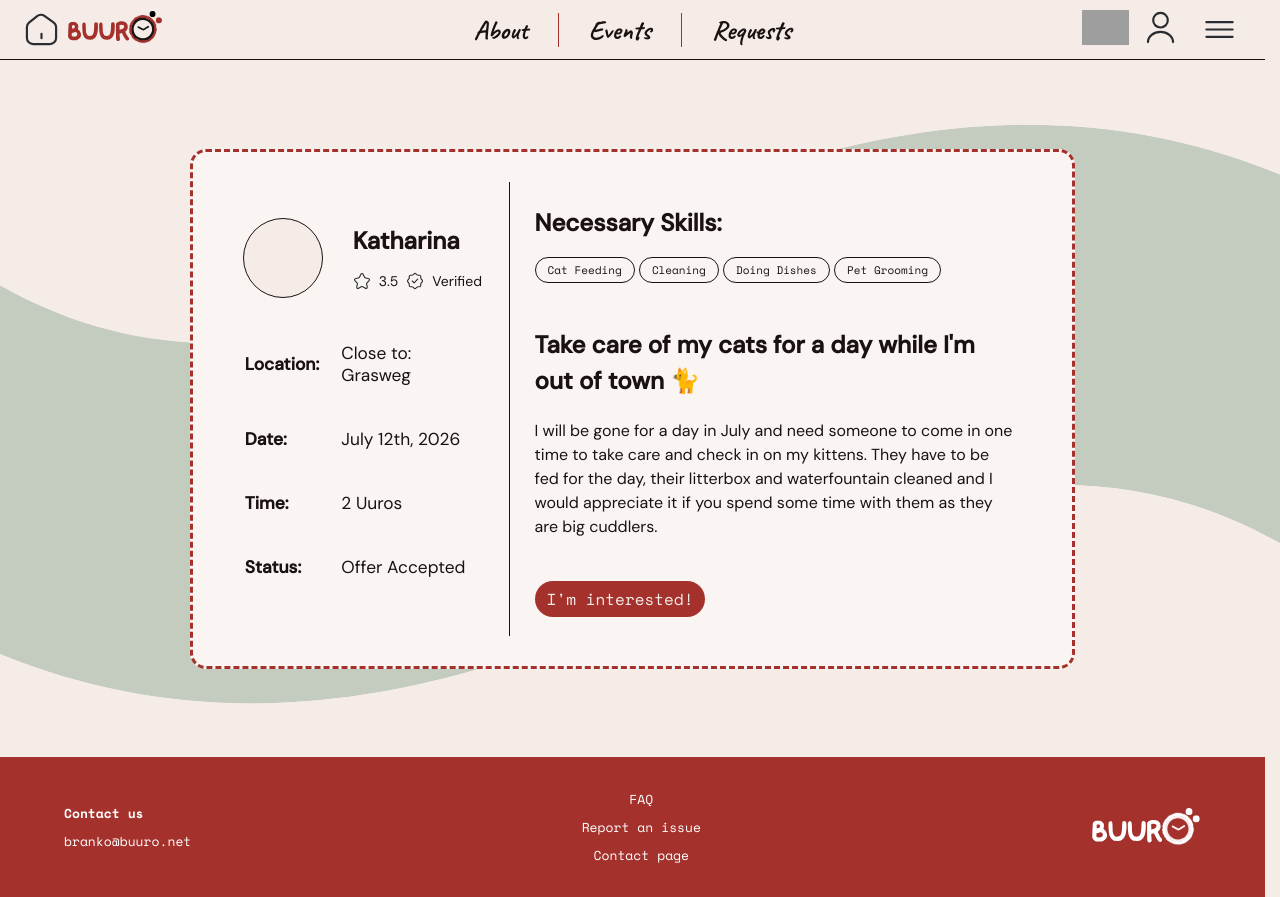
After one commit to ibao127/buuro-timebank, a Flask app: page /requestKatharina in a window 1280 px wide. The commit adds this page. Run offline with Flask 3, Linux system fonts and the light colour scheme; grey boxes are pictures that could not be loaded.

Commit message:
added static requests, fixed some styling

```diff
--- a/app.py
+++ b/app.py
@@ -24,6 +24,30 @@ def events():
 def requests_page():
     return render_template('requests.html')
 
+@app.route('/requestIris')
+def requestIris():
+    return render_template('requestIris.html')
+
+@app.route('/requestMinseo')
+def requestMinseo():
+    return render_template('requestMinseo.html')
+
+@app.route('/requestBao')
+def requestBao():
+    return render_template('requestBao.html')
+
+@app.route('/requestKatharina')
+def requestKatharina():
+    return render_template('requestKatharina.html')
+
+@app.route('/requestSade')
+def requestSade():
+    return render_template('requestSade.html')
+
+@app.route('/confirmation')
+def confirmation():
+    return render_template('confirmation.html')
+
 @app.route('/login')
 def login():
     return render_template('login.html')
--- a/static/css/styles.css
+++ b/static/css/styles.css
@@ -1,7 +1,7 @@
 /* ── VARIABLES ── */
 :root {
   --cream: #f5ece8;
-  --lavender: #e0c8ea;
+  --sage: #c6cec5;
   --dark: #1a1112;
   --card-bg: #faf5f3;
   --red: #a4312b;
@@ -193,7 +193,7 @@ a {
     color: var(--dark);
     text-decoration: none;
     padding: 10px 0;
-    border-bottom: 1px solid var(--lavender);
+    border-bottom: 1px solid var(--sage);
 }
 
 .nav-sidebar a:hover {
@@ -226,11 +226,11 @@ a {
     cursor: pointer;
     padding: 10px 0;
     display: block;
-    border-bottom: 1px solid var(--lavender);
+    border-bottom: 1px solid var(--sage);
 }
 
 .sidebar-dropdown-menu a {
-    border-bottom: 1px solid var(--lavender);
+    border-bottom: 1px solid var(--sage);
     padding: 8px 0;
 }
 /* ── HERO ── */
@@ -316,6 +316,7 @@ a {
     padding: 0 20px;
     overflow: hidden;
     position: relative;
+    height: max-content;
 }
 
 .card-item {
@@ -755,7 +756,7 @@ a {
     left: 0;
     width: 100%;
     height: 70%;
-    background: var(--lavender);
+    background: var(--sage);
     border-radius: 60% 60% 0 0 / 30% 30% 0 0;
     z-index: 0;
 }
@@ -869,7 +870,7 @@ a {
 }
 
 .dropdown-menu a:hover {
-    background: var(--lavender);
+    background: var(--sage);
 }
 
 .dropdown:hover .dropdown-menu {
@@ -1108,7 +1109,7 @@ a {
     color: var(--dark);
     text-decoration: none;
     padding: 10px 0;
-    border-bottom: 1px solid var(--lavender);
+    border-bottom: 1px solid var(--sage);
 }
 
 .sidebar a:hover {
@@ -1201,7 +1202,7 @@ a {
 }
 
 .filter-btn:hover {
-    background: var(--lavender);
+    background: var(--sage);
 }
 
 .transaction-list {
@@ -1307,7 +1308,7 @@ a {
 }
 
 .faq-question:hover {
-    background: var(--lavender);
+    background: var(--sage);
 }
 
 .faq-arrow {
@@ -1328,7 +1329,7 @@ a {
 }
 
 .faq-answer.open {
-    max-height: 150px;
+    max-height: 100dvh;
     padding: 18px 24px;
     border-top: 1.5px solid var(--dark);
 }
@@ -1391,3 +1392,103 @@ footer {
         align-items: center;
     }
 }
+
+
+.request-outline {
+    margin: 7% 15%;
+    background-color: var(--card-bg);
+    padding: 30px;
+    border: 3px dashed var(--red);
+    border-radius: 16px;
+    height: 65dvh;
+    display: flex;
+    flex-direction: row;
+}
+
+.request-info {
+    width: 35%;
+    height: 100%;
+    display: flex;
+    flex-direction: column;
+    justify-content: space-around;
+    border-right: 1px solid var(--dark);
+    padding: 25px 0;
+    padding-right: 25px;
+}
+
+.request-info table {
+    text-align: left;
+    font-size: 13pt;
+}
+
+.request-info th {
+    padding: 20px 20px;
+}
+
+.request-info td {
+    padding: 20px 0;
+}
+
+.request-issuer {
+    display: flex;
+    flex-direction: row;
+    gap: 30px;
+    padding-left: 20px;
+}
+
+.profile-info {
+    display: flex;
+    justify-content: space-evenly;
+}
+
+.request-content {
+    width: 65%;
+    height: 100%;
+    display: flex;
+    flex-direction: column;
+    justify-content: space-between;
+    padding: 25px 25px;
+}
+
+.request-skills {
+    display: flex;
+    flex-direction: column;
+    gap: 20px;
+}
+
+.request-details {
+    display: flex;
+    flex-direction: column;
+    gap: 20px;
+    line-height: 1.5;
+}
+
+.inquire a {
+    font-family: var(--font-mono);
+    font-size: 12pt;
+    border-radius: 20px;
+    padding: 6px 12px;
+    color: var(--cream);
+    background-color: var(--red);
+    text-decoration: none;
+}
+
+.confirmation {
+    margin: 7% 20%;
+    background-color: var(--card-bg);
+    padding: 90px;
+    border: 3px dashed var(--red);
+    border-radius: 16px;
+    height: 60dvh;
+    display: flex;
+    flex-direction: column;
+    justify-content: space-evenly;
+    align-items: center;
+}
+
+.confirmation p {
+    font-size: 14pt;
+    line-height: 1.7;
+    padding: 0 10px;
+    text-align: center;
+}
--- /dev/null
+++ b/templates/requestKatharina.html
@@ -0,0 +1,58 @@
+{% extends "layout.html" %}
+
+{% block content %}
+
+<section class="request-outline">
+    <div class="request-info">
+        <div class="request-issuer">
+            <div class="profile-avatar"></div>
+            <div class="profile-info">
+                <h2>Katharina</h2>
+                <div class="profile-meta">
+                    <img src="{{ url_for('static', filename='images/icons/star.svg') }}" alt="rating">3.5
+                    <img src="{{ url_for('static', filename='images/icons/verification.svg') }}" alt="verified">Verified
+                </div>
+            </div>
+        </div>
+        <div class="request-logistics">
+            <table>
+                <tr>
+                    <th>Location:</th>
+                    <td>Close to: Grasweg</td>
+                </tr>
+                <tr>
+                    <th>Date:</th>
+                    <td>July 12th, 2026</td>
+                </tr>
+                <tr>
+                    <th>Time:</th>
+                    <td>2 Uuros</td>
+                </tr>
+                <tr>
+                    <th>Status:</th>
+                    <td>Offer Accepted</td>
+                </tr>
+            </table>
+        </div>
+    </div>
+    <div class="request-content">
+        <div class="request-skills">
+            <h2>Necessary Skills:</h2>
+            <p>
+                <span class="skill-tag">Cat Feeding</span>
+                <span class="skill-tag">Cleaning</span>
+                <span class="skill-tag">Doing Dishes</span>
+                <span class="skill-tag">Pet Grooming</span>
+            </p>
+        </div>
+        <div class="request-details">
+            <h2>Take care of my cats for a day while I'm out of town 🐈</h2>
+            <p>I will be gone for a day in July and need someone to come in one time to take care and check in on my kittens. They have to be fed for the day, their litterbox and waterfountain cleaned and I would appreciate it if you spend some time with them as they are big cuddlers.</p>
+        </div>
+        <div class="inquire">
+            <a href="{{ url_for('confirmation') }}">I'm interested!</a>
+        </div>
+    </div>
+</section>
+
+{% endblock %}
```
Also changed, not shown: templates/confirmation.html (added, +10 -0 lines), templates/faq.html (+23 -2 lines), templates/index.html (+5 -4 lines), templates/requestBao.html (added, +56 -0 lines), templates/requestIris.html (added, +57 -0 lines), templates/requestMinseo.html (added, +55 -0 lines), templates/requestSade.html (added, +57 -0 lines), templates/requests.html (+15 -15 lines), static/images/groene_veld/night.jpeg.
